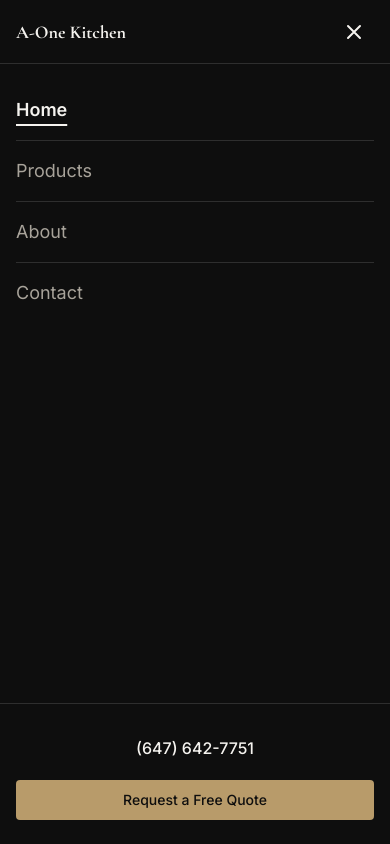
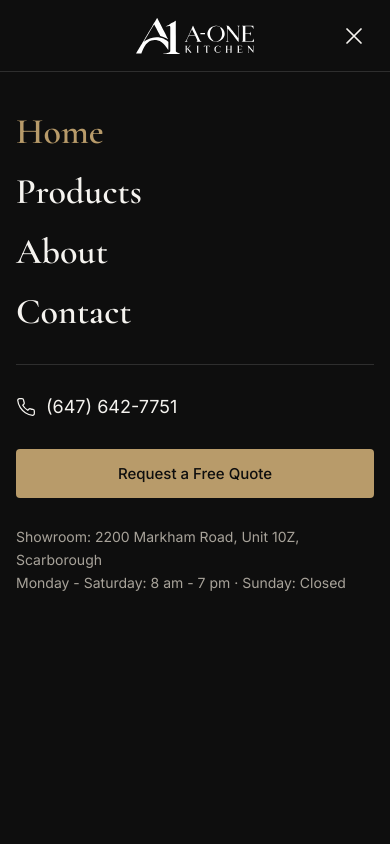
Before and after one commit to Abdallah-Divkar/kitchen-renovation-website, a Next.js app in the folder client/: page / in a window 390 px wide. Both pictures are taken after a click on the button "Open menu". Shown: the top 844 px of the page. Built offline with nearby package versions, Linux system fonts and the light colour scheme.

Commit message:
feat: add v2 header with logo, transparent home style and new mobile menu

```diff
--- a/client/src/app/layout.js
+++ b/client/src/app/layout.js
@@ -26,7 +26,7 @@ export default function RootLayout({ children }) {
   return (
     <html
       lang="en"
-      className={`${body.variable} ${display.variable} h-full scroll-pt-16 antialiased`}
+      className={`${body.variable} ${display.variable} h-full antialiased`}
     >
       <body className="flex min-h-full flex-col">
         <a
--- a/client/src/components/home/Hero.js
+++ b/client/src/components/home/Hero.js
@@ -11,7 +11,7 @@ export default function Hero() {
   return (
     <section
       aria-labelledby="hero-title"
-      className="bg-surface text-ink relative py-16 md:py-24 lg:py-40"
+      className="bg-surface text-ink relative pt-32 pb-16 md:pt-40 md:pb-24 lg:py-40"
     >
       {!isPlaceholder(homeCopy.hero.image) && (
         <Image
--- a/client/src/components/layout/Header.js
+++ b/client/src/components/layout/Header.js
@@ -1,60 +1,72 @@
-import Link from "next/link";
+"use client";
+
+import { usePathname } from "next/navigation";
 import Button from "@/components/ui/Button";
 import Container from "@/components/ui/Container";
+import { PhoneIcon } from "@/components/ui/Icons";
 import { quoteLink } from "@/data/nav";
 import { site } from "@/data/site";
+import { cn } from "@/lib/cn";
+import Logo from "./Logo";
+import MobileMenu from "./MobileMenu";
 import NavLinks from "./NavLinks";
-import MobileMenu from "./MobileMenu";
-import Image from "next/image";
 
 const focusRing =
   "focus-visible:outline-2 focus-visible:outline-offset-4 focus-visible:outline-primary";
 
 export default function Header() {
+  // On Home the header floats over the hero photo; on every other page it's solid.
+  const overHero = usePathname() === "/";
+
   return (
-    <header className="border-line bg-surface sticky top-0 z-40 border-b">
-      <Container className="flex h-16 items-center justify-between gap-4 xl:gap-8">
-        <Link
-          href="/"
-          className={`font-heading text-ink shrink-0 text-lg font-bold whitespace-nowrap ${focusRing}`}
-        >
-          {site.logo ? (
-            <Image
-              src={site.logo.src}
-              alt={site.name}
-              width={site.logo.width}
-              height={site.logo.height}
-              loading="eager"
-              className="block h-10 w-auto"
-            />
-          ) : (
-            site.name
-          )}
-        </Link>
+    <header
+      className={cn(
+        "text-ink z-30 w-full",
+        overHero
+          ? "from-surface/80 absolute inset-x-0 top-0 bg-linear-to-b to-transparent"
+          : "bg-surface",
+      )}
+    >
+      {/* Mobile: 3-column grid so the logo sits in the exact centre. Desktop: one row. */}
+      <Container className="grid h-18 grid-cols-[1fr_auto_1fr] items-center lg:flex lg:h-24 lg:justify-between lg:gap-6">
+        <Logo
+          className={cn("col-start-2", focusRing)}
+          imageClassName="h-10 lg:h-13"
+        />
 
         <nav aria-label="Main" className="hidden lg:block">
           <NavLinks
-            className="flex items-center gap-4 xl:gap-6"
-            linkClassName={`text-sm whitespace-nowrap ${focusRing}`}
-            inactiveClassName="text-muted hover:text-ink"
-            activeClassName="text-ink font-semibold underline decoration-2 underline-offset-8"
+            className="flex items-center gap-6 xl:gap-10"
+            linkClassName={cn(
+              "text-[15px] font-medium tracking-[0.02em] whitespace-nowrap transition-colors",
+              focusRing,
+            )}
+            inactiveClassName="text-ink hover:text-primary"
+            activeClassName="text-primary"
           />
         </nav>
 
-        <div className="hidden shrink-0 items-center gap-4 lg:flex">
+        <div className="hidden shrink-0 items-center gap-5 lg:flex xl:gap-7">
           <a
             href={`tel:${site.phoneHref}`}
-            className={`text-ink text-sm font-medium whitespace-nowrap ${focusRing}`}
+            className={cn(
+              "hover:text-primary inline-flex items-center gap-2 text-[15px] font-medium whitespace-nowrap transition-colors",
+              focusRing,
+            )}
           >
+            <PhoneIcon className="size-4.5" />
             <span className="sr-only">Call </span>
             {site.phone}
           </a>
-          <Button href={quoteLink.href} className="whitespace-nowrap">
+          <Button
+            href={quoteLink.href}
+            className="px-7! py-3.5! text-[15px]! whitespace-nowrap"
+          >
             {quoteLink.label}
           </Button>
         </div>
 
-        <MobileMenu />
+        <MobileMenu className="col-start-3 justify-self-end" />
       </Container>
     </header>
   );
--- /dev/null
+++ b/client/src/components/layout/Logo.js
@@ -0,0 +1,24 @@
+import Image from "next/image";
+import Link from "next/link";
+import { site } from "@/data/site";
+import { cn } from "@/lib/cn";
+
+// The white logo, linking to Home. The alt text is the business name from site.js.
+export default function Logo({ className, imageClassName, onClick }) {
+  return (
+    <Link
+      href="/"
+      onClick={onClick}
+      className={cn("inline-block shrink-0", className)}
+    >
+      <Image
+        src={site.logo.src}
+        alt={site.name}
+        width={site.logo.width}
+        height={site.logo.height}
+        loading="eager"
+        className={cn("block w-auto", imageClassName)}
+      />
+    </Link>
+  );
+}
--- a/client/src/components/layout/MobileMenu.js
+++ b/client/src/components/layout/MobileMenu.js
@@ -4,16 +4,23 @@ import { useEffect, useId, useRef, useState } from "react";
 import Button from "@/components/ui/Button";
 import Container from "@/components/ui/Container";
 import { quoteLink } from "@/data/nav";
+import { CloseIcon, MenuIcon, PhoneIcon } from "@/components/ui/Icons";
 import { site } from "@/data/site";
+import { cn } from "@/lib/cn";
+import Logo from "./Logo";
 import NavLinks from "./NavLinks";
 import { usePathname } from "next/navigation";
 
 // Matches Tailwind's lg breakpoint (64rem = 1024px), where the desktop nav appears.MQ
 const DESKTOP_QUERY = "(min-width: 64rem)";
-const iconButton =
-  "inline-flex size-10 items-center justify-center rounded-button text-ink hover:bg-surface-alt focus-visible:outline-2 focus-visible:outline-offset-2 focus-visible:outline-primary";
+const focusRing =
+  "focus-visible:outline-2 focus-visible:outline-offset-2 focus-visible:outline-primary";
+const iconButton = cn(
+  "inline-flex size-10 items-center justify-center rounded-button text-ink hover:text-primary transition-colors",
+  focusRing,
+);
 
-export default function MobileMenu() {
+export default function MobileMenu({ className }) {
   const [open, setOpen] = useState(false);
   const menuId = useId();
   const dialogRef = useRef(null);
@@ -63,8 +70,10 @@ export default function MobileMenu() {
     return () => query.removeEventListener("change", onChange);
   }, []);
 
+  const { address } = site;
+
   return (
-    <div className="lg:hidden">
+    <div className={cn("lg:hidden", className)}>
       <button
         type="button"
         className={iconButton}
@@ -74,17 +83,7 @@ export default function MobileMenu() {
         aria-controls={menuId}
         onClick={() => setOpen(true)}
       >
-        <svg
-          aria-hidden="true"
-          viewBox="0 0 24 24"
-          className="size-6"
-          fill="none"
-          stroke="currentColor"
-          strokeWidth="2"
-          strokeLinecap="round"
-        >
-          <path d="M4 6h16M4 12h16M4 18h16" />
-        </svg>
+        <MenuIcon className="size-7" />
       </button>
       <dialog
         ref={dialogRef}
@@ -98,55 +97,68 @@ export default function MobileMenu() {
         onClose={close}
         className="bg-surface text-ink m-0 h-dvh max-h-none w-full max-w-none flex-col border-0 p-0 open:flex"
       >
-        <Container className="border-line flex h-16 shrink-0 items-center justify-between border-b">
-          <span className="font-heading text-lg font-bold">{site.name}</span>
+        {/* Same layout as the mobile header: logo centred, close button on the right */}
+        <Container className="border-line grid h-18 shrink-0 grid-cols-[1fr_auto_1fr] items-center border-b">
+          <Logo
+            onClick={close}
+            className={cn("col-start-2", focusRing)}
+            imageClassName="h-10"
+          />
           <button
             type="button"
-            className={iconButton}
+            className={cn(iconButton, "col-start-3 justify-self-end")}
             aria-label="Close menu"
             onClick={close}
           >
-            <svg
-              aria-hidden="true"
-              viewBox="0 0 24 24"
-              className="size-6"
-              fill="none"
-              stroke="currentColor"
-              strokeWidth="2"
-              strokeLinecap="round"
-            >
-              <path d="M6 6l12 12M18 6L6 18" />
-            </svg>
+            <CloseIcon className="size-7" />
           </button>
         </Container>
 
-        <Container
-          as="nav"
-          aria-label="Main"
-          className="flex-1 overflow-y-auto py-4"
-        >
+        <div className="flex-1 overflow-y-auto">
+          <Container className="py-10">
+            <nav aria-label="Main">
               <NavLinks
-            className="divide-line flex flex-col divide-y"
-            linkClassName="block py-4 text-lg focus-visible:outline-2 focus-visible:outline-offset-2 focus-visible:outline-primary"
-            inactiveClassName="text-muted hover:text-ink"
-            activeClassName="text-ink font-semibold underline decoration-2 underline-offset-8"
+                className="flex flex-col gap-5"
+                linkClassName={cn(
+                  "font-heading block w-fit text-4xl font-semibold transition-colors",
+                  focusRing,
+                )}
+                inactiveClassName="text-ink hover:text-primary"
+                activeClassName="text-primary"
                 onLinkClick={close}
               />
-        </Container>
+            </nav>
 
-        <Container className="border-line flex shrink-0 flex-col gap-3 border-t py-6">
+            <div className="border-line mt-8 flex flex-col gap-7 border-t pt-7">
               <a
                 href={`tel:${site.phoneHref}`}
                 onClick={close}
-            className="text-ink focus-visible:outline-primary self-center py-2 font-medium focus-visible:outline-2 focus-visible:outline-offset-2"
+                className={cn(
+                  "hover:text-primary inline-flex w-fit items-center gap-2.5 text-lg transition-colors",
+                  focusRing,
+                )}
               >
+                <PhoneIcon className="size-5" />
                 <span className="sr-only">Call </span>
                 {site.phone}
               </a>
-          <Button href={quoteLink.href} onClick={close} className="w-full">
+              <Button
+                href={quoteLink.href}
+                onClick={close}
+                className="w-full py-3.5! text-[15px]!"
+              >
                 {quoteLink.label}
               </Button>
+              <p className="text-muted text-sm leading-relaxed">
+                Showroom: {address.street}, {address.unit}, {address.city}
+                <br />
+                {site.hours
+                  .map(({ days, hours }) => `${days}: ${hours}`)
+                  .join(" · ")}
+              </p>
+            </div>
           </Container>
+        </div>
       </dialog>
     </div>
   );
--- /dev/null
+++ b/client/src/components/ui/Icons.js
@@ -0,0 +1,42 @@
+// Line icons from the V2 Figma set (24×24, drawn in currentColor).
+// They're decorative, so screen readers skip them: the text next to them does the talking.
+function Icon({ className, children }) {
+  return (
+    <svg
+      aria-hidden="true"
+      viewBox="0 0 24 24"
+      fill="none"
+      stroke="currentColor"
+      strokeWidth="1.5"
+      strokeLinecap="round"
+      strokeLinejoin="round"
+      className={className}
+    >
+      {children}
+    </svg>
+  );
+}
+
+export function PhoneIcon({ className }) {
+  return (
+    <Icon className={className}>
+      <path d="M22 16.92v3a2 2 0 0 1-2.18 2 19.79 19.79 0 0 1-8.63-3.07 19.5 19.5 0 0 1-6-6 19.79 19.79 0 0 1-3.07-8.67A2 2 0 0 1 4.11 2h3a2 2 0 0 1 2 1.72 12.84 12.84 0 0 0 .7 2.81 2 2 0 0 1-.45 2.11L8.09 9.91a16 16 0 0 0 6 6l1.27-1.27a2 2 0 0 1 2.11-.45 12.84 12.84 0 0 0 2.81.7A2 2 0 0 1 22 16.92z" />
+    </Icon>
+  );
+}
+
+export function MenuIcon({ className }) {
+  return (
+    <Icon className={className}>
+      <path d="M4 7h16M4 12h16M4 17h16" />
+    </Icon>
+  );
+}
+
+export function CloseIcon({ className }) {
+  return (
+    <Icon className={className}>
+      <path d="M6 6l12 12M18 6L6 18" />
+    </Icon>
+  );
+}
--- a/client/src/data/site.js
+++ b/client/src/data/site.js
@@ -41,7 +41,7 @@ export const site = {
   address,
   directionsUrl,
   visitNote: "Walk-ins welcome, no appointment needed",
-  logo: { src: "/images/logo_1.jpeg", width: 140, height: 44 },
+  logo: { src: "/images/brand/aone-logo-white.svg", width: 1168, height: 386 },
   hours: [
     { days: "Monday - Saturday", hours: "8 am - 7 pm" },
     { days: "Sunday", hours: "Closed" },
```
Also changed, not shown: client/public/images/logo_1.jpeg (deleted), client/public/images/logo_2.jpeg (deleted). Lines whose indentation alone changed are shown as unchanged.
